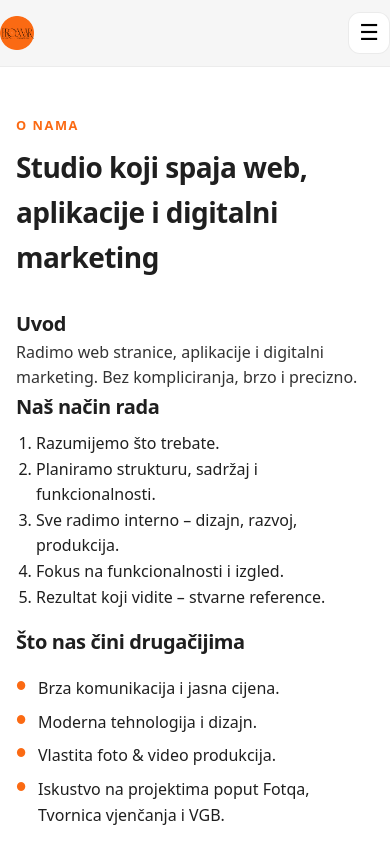
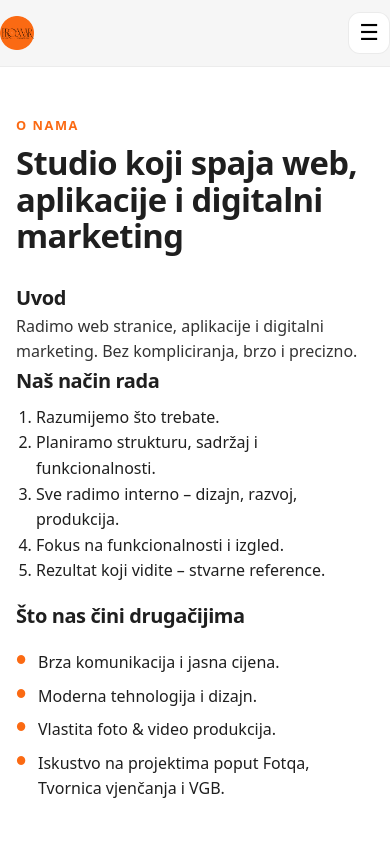
Before and after one commit to Ren0g/promar, a Next.js app: page /o-nama in a window 390 px wide. Shown: the top 844 px of the page. Built offline with nearby package versions, Linux system fonts and the light colour scheme.

Commit message:
Add files via upload

```diff
--- a/app/globals.css
+++ b/app/globals.css
@@ -74,6 +74,11 @@ h4 {
 }
 
 h1 {
+  font-size: clamp(2.4rem, 3.2vw, 3.4rem);
+  line-height: 1.1;
+}
+
+.page-main-title {
   font-size: clamp(2.4rem, 3.2vw, 3.4rem);
   line-height: 1.1;
 }
@@ -791,9 +796,7 @@ p {
   margin-bottom: 14px;
 }
 
-.web-hero-copy h1 {
-  font-size: clamp(2.4rem, 3.2vw, 3.4rem);
-  line-height: 1.08;
+.web-hero-copy .page-main-title {
   max-width: 14ch;
 }
 
@@ -928,7 +931,7 @@ p {
     grid-template-columns: 1fr;
   }
 
-  .web-hero-copy h1 {
+  .web-hero-copy .page-main-title {
     max-width: 100%;
   }
 
@@ -942,7 +945,7 @@ p {
     padding-top: 32px;
   }
 
-  .web-hero-copy h1 {
+  .page-main-title {
     font-size: clamp(2.05rem, 7vw, 2.55rem);
   }
 
@@ -1249,9 +1252,7 @@ p {
   align-items: center;
 }
 
-.article-hero-copy h1 {
-  font-size: clamp(2.3rem, 4vw, 3.8rem);
-  line-height: 1.05;
+.article-hero-copy .page-main-title {
   margin-top: 8px;
   max-width: 14ch;
 }
@@ -1360,7 +1361,7 @@ p {
 
   .article-feature-content h2,
   .article-listing-content h2,
-  .article-hero-copy h1 {
+  .article-hero-copy .page-main-title {
     max-width: 100%;
   }
 }
--- a/app/izrada-web-stranica/page.jsx
+++ b/app/izrada-web-stranica/page.jsx
@@ -82,7 +82,7 @@ export default function IzradaWebStranicaPage() {
         <div className="container web-hero-inner">
           <div className="web-hero-copy">
             <p className="web-hero-kicker">Izrada web stranica</p>
-            <h1>Web stranice za firme i obrte, jasno i bez kompliciranja.</h1>
+            <h1 className="page-main-title">Web stranice za firme i obrte, jasno i bez kompliciranja.</h1>
             <p className="web-hero-text">
               Radimo moderne, pregledne i mobilno prilagođene web stranice koje
               izgledaju ozbiljno i jasno komuniciraju što radite.
--- a/app/kontakt/page.jsx
+++ b/app/kontakt/page.jsx
@@ -15,6 +15,8 @@ export default function KontaktPage() {
           kicker="KONTAKT"
           title="Javite se i dogovorit ćemo sve što trebate"
           subtitle="Pošaljite nam osnovne informacije o projektu i javit ćemo se s prijedlogom i procjenom."
+          titleAs="h1"
+          titleClassName="page-main-title"
         />
 
         <div className="contact-layout">
--- a/app/o-nama/page.jsx
+++ b/app/o-nama/page.jsx
@@ -14,6 +14,8 @@ export default function ONamaPage() {
         <SectionTitle
           kicker="O NAMA"
           title="Studio koji spaja web, aplikacije i digitalni marketing"
+          titleAs="h1"
+          titleClassName="page-main-title"
         />
 
         <div className="two-cols">
--- a/app/page.jsx
+++ b/app/page.jsx
@@ -17,7 +17,7 @@ export default function HomePage() {
               Studio za izradu web stranica, aplikacija i marketing
             </p>
 
-            <h1 className="fade-in">
+            <h1 className="page-main-title fade-in">
               Radimo web stranice, aplikacije i digitalni marketing.
             </h1>
 
--- a/app/reference/page.jsx
+++ b/app/reference/page.jsx
@@ -15,6 +15,8 @@ export default function ReferencePage() {
           kicker="REFERENCE"
           title="Projekti iza kojih stojimo"
           subtitle="Od webova do aplikacija – projekti koji najbolje pokazuju način na koji radimo."
+          titleAs="h1"
+          titleClassName="page-main-title"
         />
 
         <div className="references-grid">
--- a/app/savjeti/izrada-web-stranica-za-obrte-male-firme/page.jsx
+++ b/app/savjeti/izrada-web-stranica-za-obrte-male-firme/page.jsx
@@ -41,7 +41,7 @@ export default function SavjetWebStranicaPage() {
         <div className="container article-hero-inner">
           <div className="article-hero-copy">
             <p className="article-kicker">Savjeti • Web stranice</p>
-            <h1>Izrada web stranica za obrte i male firme već od 299 €</h1>
+            <h1 className="page-main-title">Izrada web stranica za obrte i male firme već od 299 €</h1>
             <p className="article-lead">
               Treba vam jednostavna, moderna i profesionalna web stranica za
               obrt ili malu firmu? Evo zašto web stranica i dalje nije trošak,
--- a/app/savjeti/page.jsx
+++ b/app/savjeti/page.jsx
@@ -19,6 +19,8 @@ export default function SavjetiPage() {
             kicker="SAVJETI"
             title="Korisni tekstovi za obrte i male firme"
             subtitle="Praktični vodiči koji pomažu da jasnije odlučite što vam treba za ozbiljan online nastup."
+            titleAs="h1"
+            titleClassName="page-main-title"
           />
         </div>
       </section>
--- a/app/usluge/page.jsx
+++ b/app/usluge/page.jsx
@@ -15,6 +15,8 @@ export default function UslugePage() {
           kicker="USLUGE"
           title="Sve što vam treba za online nastup"
           subtitle="Web stranice, web aplikacije, digitalni marketing i foto/video produkcija."
+          titleAs="h1"
+          titleClassName="page-main-title"
         />
 
         <div className="cards-grid">
--- a/components/SectionTitle.jsx
+++ b/components/SectionTitle.jsx
@@ -2,12 +2,17 @@ export default function SectionTitle({
   kicker,
   title,
   subtitle,
-  align = "left"
+  align = "left",
+  titleAs = "h2",
+  titleClassName = ""
 }) {
+  const TitleTag = titleAs;
+  const titleClasses = [titleClassName].filter(Boolean).join(" ");
+
   return (
     <div className={`section-title section-title-${align}`}>
       {kicker && <p className="section-kicker">{kicker}</p>}
-      {title && <h2>{title}</h2>}
+      {title && <TitleTag className={titleClasses}>{title}</TitleTag>}
       {subtitle && <p className="section-subtitle">{subtitle}</p>}
     </div>
   );
```
